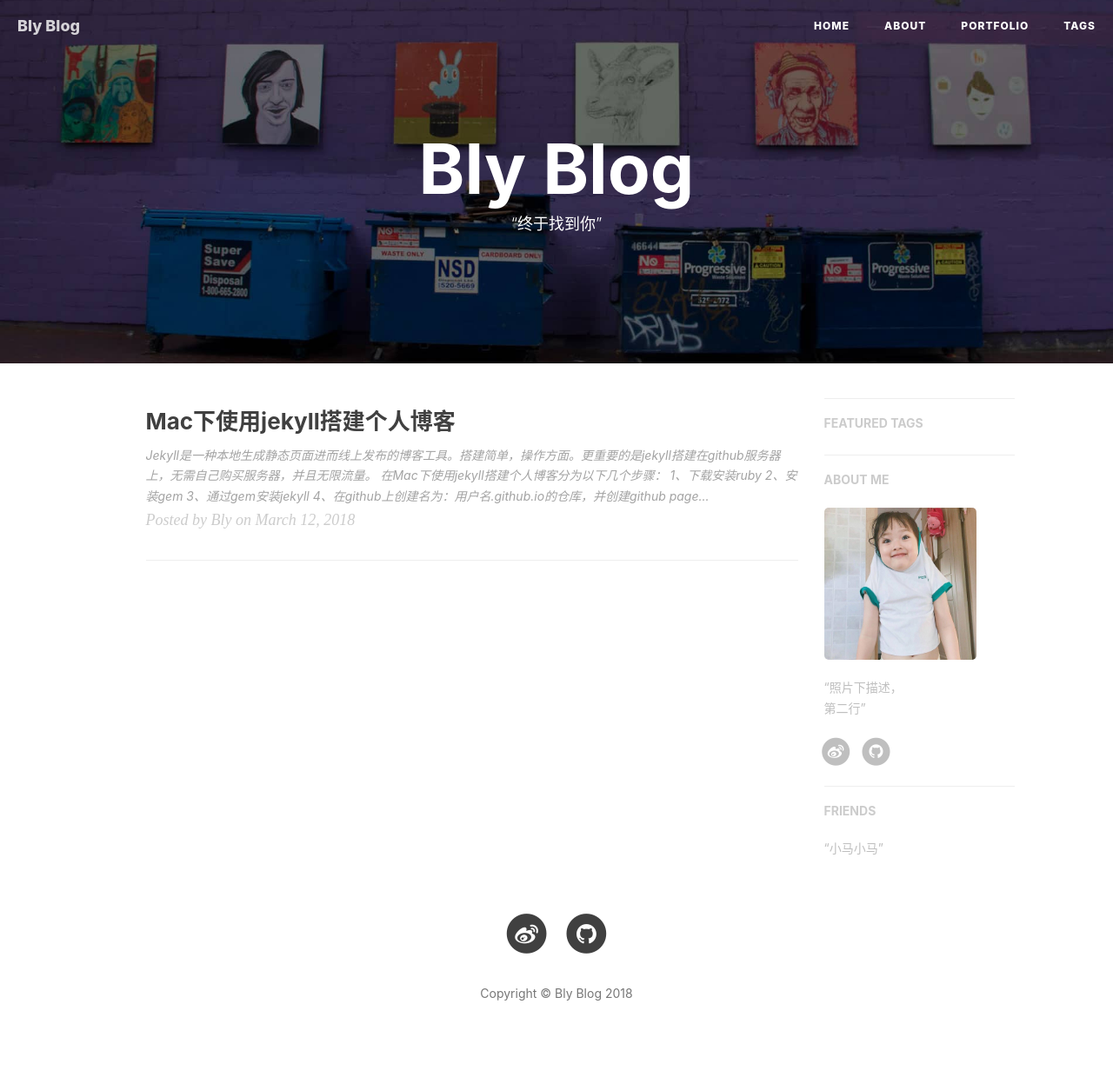
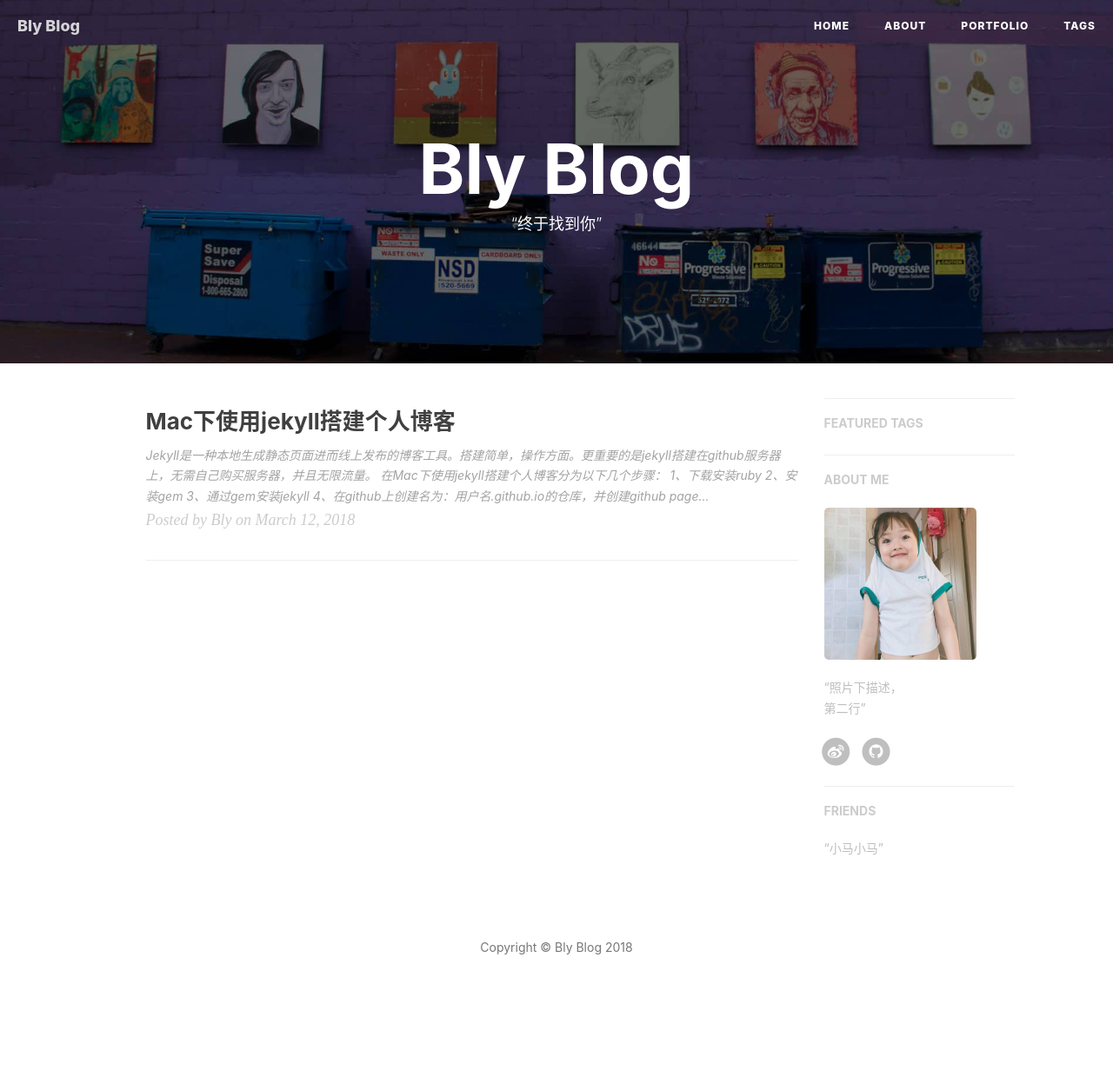
Before and after one commit to blying/blying.github.io, a Jekyll site: the page built from index.html, in a window 1280 px wide. Shown: the whole page at 87% size. Built offline with Jekyll 4.4.1, drawn with Linux system fonts in a browser that asks for light colours; nearby versions of some CDN libraries; the list of posts is cut into pages by our own code; comment, search, counter and statistics services are not loaded; after the commit the page ends 1194 px from its top, so only the background shows below that.

Commit message:
no message

```diff
--- a/_includes/footer.html
+++ b/_includes/footer.html
@@ -14,71 +14,7 @@
                         </a>
                     </li>
                     {% endif %}
-                    {% if site.twitter_username %}
-                    <li>
-                        <a href="https://twitter.com/{{ site.twitter_username }}">
-                            <span class="fa-stack fa-lg">
-                                <i class="fa fa-circle fa-stack-2x"></i>
-                                <i class="fa fa-twitter fa-stack-1x fa-inverse"></i>
-                            </span>
-                        </a>
-                    </li>
-                    {% endif %}
-
-                    <!-- add Weibo, Zhihu by Hux, add target = "_blank" to <a> by Hux -->
-                    {% if site.zhihu_username %}
-                    <li>
-                        <a target="_blank" href="https://www.zhihu.com/people/{{ site.zhihu_username }}">
-                            <span class="fa-stack fa-lg">
-                                <i class="fa fa-circle fa-stack-2x"></i>
-                                <i class="fa  fa-stack-1x fa-inverse">知</i>
-                            </span>
-                        </a>
-                    </li>
-                    {% endif %}
-                    {% if site.weibo_username %}
-                    <li>
-                        <a target="_blank" href="http://weibo.com/{{ site.weibo_username }}">
-                            <span class="fa-stack fa-lg">
-                                <i class="fa fa-circle fa-stack-2x"></i>
-                                <i class="fa fa-weibo fa-stack-1x fa-inverse"></i>
-                            </span>
-                        </a>
-                    </li>
-                    {% endif %}
-
-
-                    {% if site.facebook_username %}
-                    <li>
-                        <a target="_blank" href="https://www.facebook.com/{{ site.facebook_username }}">
-                            <span class="fa-stack fa-lg">
-                                <i class="fa fa-circle fa-stack-2x"></i>
-                                <i class="fa fa-facebook fa-stack-1x fa-inverse"></i>
-                            </span>
-                        </a>
-                    </li>
-                    {% endif %}
-                    {% if site.github_username %}
-                    <li>
-                        <a target="_blank" href="https://github.com/{{ site.github_username }}">
-                            <span class="fa-stack fa-lg">
-                                <i class="fa fa-circle fa-stack-2x"></i>
-                                <i class="fa fa-github fa-stack-1x fa-inverse"></i>
-                            </span>
-                        </a>
-                    </li>
-                    {% endif %}
-                    {% if site.linkedin_username %}
-                    <li>
-                        <a target="_blank" href="https://www.linkedin.com/in/{{ site.linkedin_username }}">
-                            <span class="fa-stack fa-lg">
-                                <i class="fa fa-circle fa-stack-2x"></i>
-                                <i class="fa fa-linkedin fa-stack-1x fa-inverse"></i>
-                            </span>
-                        </a>
-                    </li>
-                    {% endif %}
-                </ul>
+                                   </ul>
                 <p class="copyright text-muted">
                     Copyright &copy; {{ site.title }} {{ site.time | date: '%Y' }}
                     <br>
```
